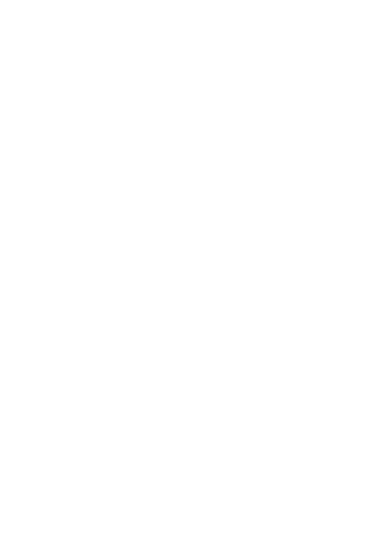
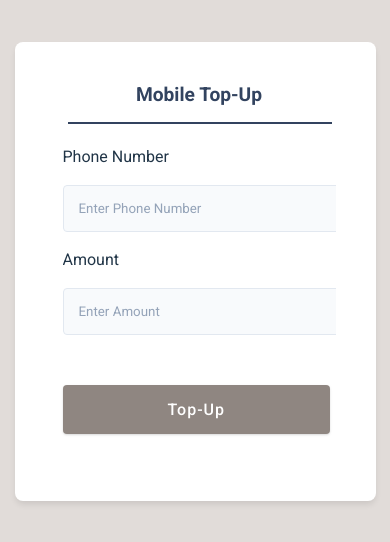
Before and after one commit to MalachyCode/Explore-bank-app, a React (Vite) app in the folder UI/: page /dashboard-client/1/mobile-topup in a window 390 px wide. Before the commit this address had no page. Shown: the top 542 px of the page. Built offline with nearby package versions, Linux system fonts and the light colour scheme; data requests are answered from the project's data file.

Commit message:
Mobile top up page and form

```diff
--- a/UI/src/App.tsx
+++ b/UI/src/App.tsx
@@ -24,6 +24,7 @@ import Transactions from './pages/Transaction/Transactions';
 import transactionsService from './services/transactions';
 import TransactionInfo from './pages/Transaction/TransactionInfo/TransactionInfo';
 import SelectAccount from './pages/Transaction/SelectAccount/SelectAccount';
+import MobileTopUp from './pages/MobileTopUp/MobileTopUp';
 
 function App() {
   const [users, setUsers] = useState<Array<User>>([]);
@@ -99,6 +100,10 @@ function App() {
           <Route path='/dashboard-staff/search/users' element={<Search />} />
           <Route path='/dashboard-client/:id/transfer' element={<Transfer />} />
           <Route
+            path='/dashboard-client/:id/mobile-topup'
+            element={<MobileTopUp />}
+          />
+          <Route
             path='/dashboard-staff'
             element={<StaffDashboard handleLogout={handleLogout} />}
           />
--- a/UI/src/pages/ClientDashboard/ClientDashboard.tsx
+++ b/UI/src/pages/ClientDashboard/ClientDashboard.tsx
@@ -65,6 +65,9 @@ const ClientDashboard = (props: { handleLogout: () => void }) => {
           <RenderIcons
             label='Mobile Topup'
             icon='./assets/icons8-topup-payment-48.png'
+            onClick={() =>
+              navigate(`/dashboard-client/${user?.id}/mobile-topup`)
+            }
           />
           <RenderIcons
             label='Transfer'
@@ -180,6 +183,9 @@ const ClientDashboard = (props: { handleLogout: () => void }) => {
             <RenderIcons
               label='Mobile Topup'
               icon='./assets/icons8-topup-payment-48.png'
+              onClick={() =>
+                navigate(`/dashboard-client/${user?.id}/mobile-topup`)
+              }
             />
             <RenderIcons
               label='Transfer'
--- /dev/null
+++ b/UI/src/pages/MobileTopUp/MobileTopUp.scss
@@ -0,0 +1,12 @@
+@import '../../global.scss';
+
+.mobile-topup {
+  width: 100vw;
+  height: 100vh;
+  background: #e1dcd9;
+
+  .form {
+    position: relative;
+    top: 5%;
+  }
+}
--- /dev/null
+++ b/UI/src/pages/MobileTopUp/MobileTopUp.tsx
@@ -0,0 +1,69 @@
+import { useState } from 'react';
+import './MobileTopUp.scss';
+import { MobileTopUpType } from '../../types';
+import FormInput from '../../components/FormInput';
+
+const MobileTopUp = () => {
+  const [topupDetails, setTopupDetails] = useState<MobileTopUpType>({
+    phoneNumber: '',
+    amount: '',
+  });
+  const formInputs = [
+    {
+      id: 'phoneNumber',
+      name: 'phoneNumber',
+      type: 'phoneNumber',
+      placeholder: 'Enter Phone Number',
+      label: 'Phone Number',
+      errorMessage: `Phone number should be 11 numbers and shouldn't include any letters`,
+      pattern: '^[0-9]{11}$',
+      required: true,
+    },
+    {
+      id: 'amount',
+      name: 'amount',
+      type: 'text',
+      placeholder: 'Enter Amount',
+      errorMessage: 'Enter topup amount',
+      label: 'Amount',
+      required: true,
+    },
+  ];
+  // useEffect(() => {
+  //   const loggedUserJSON = window.localStorage.getItem('loggedAppUser');
+  //   if (loggedUserJSON) {
+  //     const user = JSON.parse(loggedUserJSON);
+  //     setUser(user);
+  //   }
+  // }, []);
+
+  const handleSubmit = (e: React.FormEvent<HTMLFormElement>) => {
+    e.preventDefault();
+  };
+
+  const onChange = (e: React.ChangeEvent<HTMLInputElement>) => {
+    setTopupDetails({ ...topupDetails, [e.target.name]: e.target.value });
+  };
+
+  return (
+    <div className='mobile-topup'>
+      <form className='form' onSubmit={handleSubmit}>
+        <strong className='form-header'>Mobile Top-Up</strong>
+        <div className='form-header-seperator'></div>
+        {formInputs.map((input) => (
+          <FormInput
+            key={input.id}
+            {...input}
+            value={topupDetails[input.name as keyof MobileTopUpType]}
+            onChange={onChange}
+          />
+        ))}
+        <button type='submit' className='btn'>
+          Top-Up
+        </button>
+      </form>
+    </div>
+  );
+};
+
+export default MobileTopUp;
--- a/UI/src/types.ts
+++ b/UI/src/types.ts
@@ -60,6 +60,11 @@ export interface CreateStaff {
 export interface LoginType {
   email: string;
   password: string;
+}
+
+export interface MobileTopUpType {
+  phoneNumber: string;
+  amount: string;
 }
 
 export interface TransferType {
```
